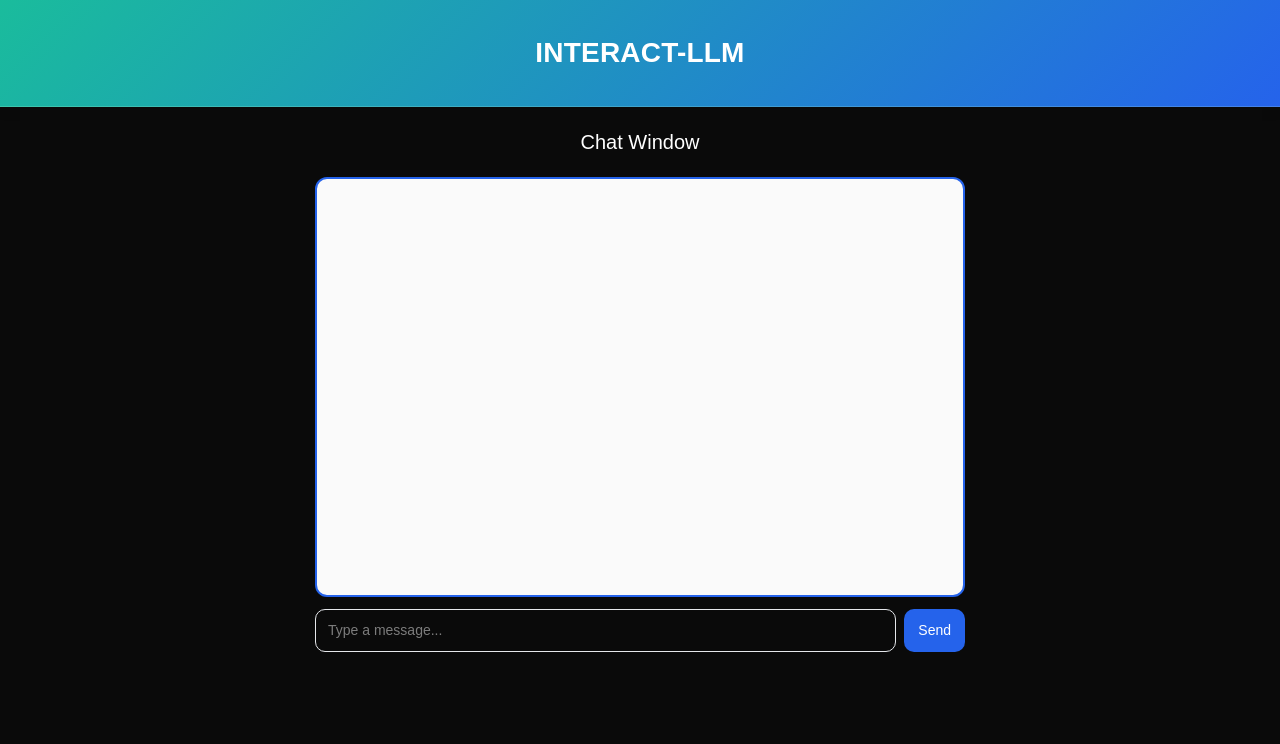
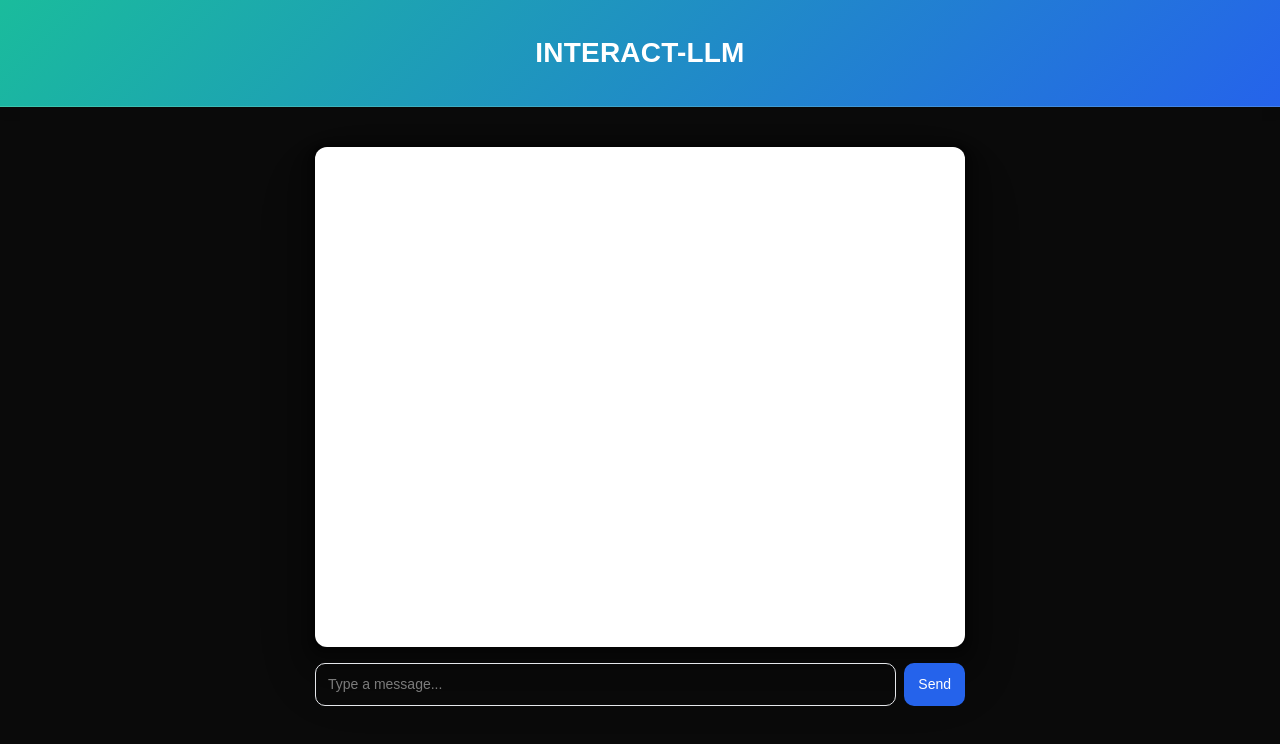
Before and after one commit to INTERACT-LLM/frontend, a Next.js app: page / in a window 1280 px wide. Shown: the top 744 px of the page. Built offline with nearby package versions, Linux system fonts and the light colour scheme.

Commit message:
move "use client" from page to chatwindow + more css

```diff
--- a/src/app/page.js
+++ b/src/app/page.js
@@ -1,4 +1,3 @@
-'use client';
 import React from 'react';
 
 import Header from '../components/Header/Header';
--- a/src/components/ChatWindow/ChatWindow.js
+++ b/src/components/ChatWindow/ChatWindow.js
@@ -1,3 +1,5 @@
+'use client';
+
 import React from 'react';
 const ENDPOINT = 'http://localhost:8000/chat';
 
@@ -34,8 +36,7 @@ export default function ChatWindow() {
 
     return (
     <>
-        <h2 className={styles.title}>Chat Window</h2>
-
+    <div className={styles.wrapper}>
         <div className={styles.chatWindow}>
         {chat.map((msg, i) => (
             <div key={i}>
@@ -57,6 +58,7 @@ export default function ChatWindow() {
             Send
         </button>
         </form>
+    </div>
     </>
     );
 }
--- a/src/components/ChatWindow/ChatWindow.module.css
+++ b/src/components/ChatWindow/ChatWindow.module.css
@@ -1,30 +1,42 @@
+.wrapper {
+  display: flex;
+  flex-direction: column;
+  align-items: center;
+
+  gap: 16px;
+
+  padding: 40px;
+}
+
 .chatWindow {
-  height: 420px;
+  background: white;
+
   width: 100%;
   max-width: 650px;
 
-  margin: 0 auto 12px auto;
-  padding: 12px;
+  height: 500px;
 
-  border: 2px solid #2563eb;
+  margin: 0 auto;
+
+  padding: 24px;
+
   border-radius: 12px;
-  background: #fafafa;
 
+  box-shadow:
+    0px 1px 2px hsl(0deg 0% 0% / 0.15),
+    0px 2px 4px hsl(0deg 0% 0% / 0.15),
+    0px 4px 8px hsl(0deg 0% 0% / 0.125),
+    0px 8px 16px hsl(0deg 0% 0% / 0.125),
+    0px 16px 32px hsl(0deg 0% 0% / 0.1),
+    0px 32px 64px hsl(0deg 0% 0% / 0.1);
+
+  /* KEY FIX */
   overflow-y: auto;
 
+  /* nice chat spacing */
   display: flex;
   flex-direction: column;
   gap: 10px;
-
-  scroll-behavior: smooth;
-}
-
-.title {
-  padding: 20px;
-  font-size: 20px;
-  text-align: center;
-  font-weight: 500;
-  color: white;
 }
 
 /* shared page centering wrapper behavior */
```
